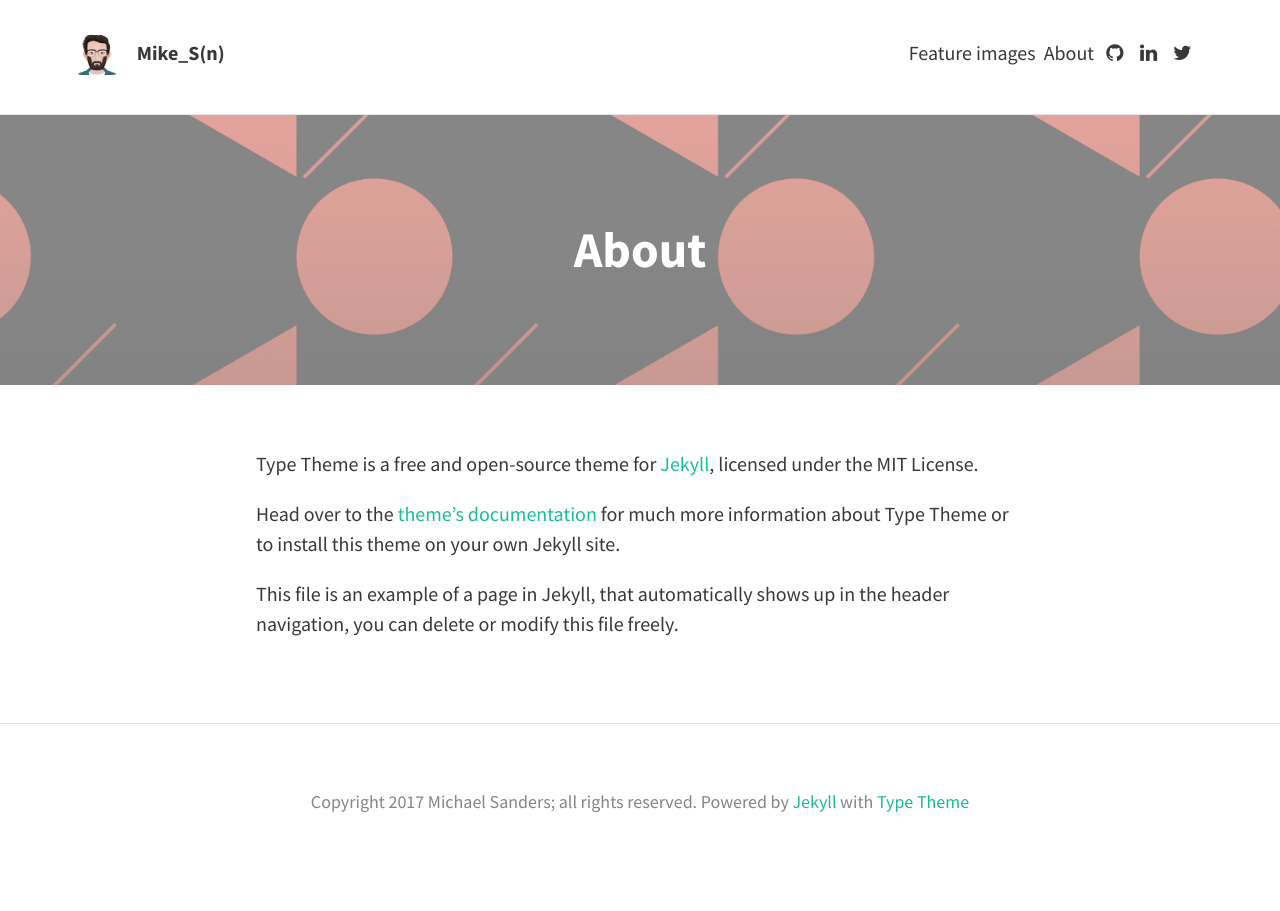
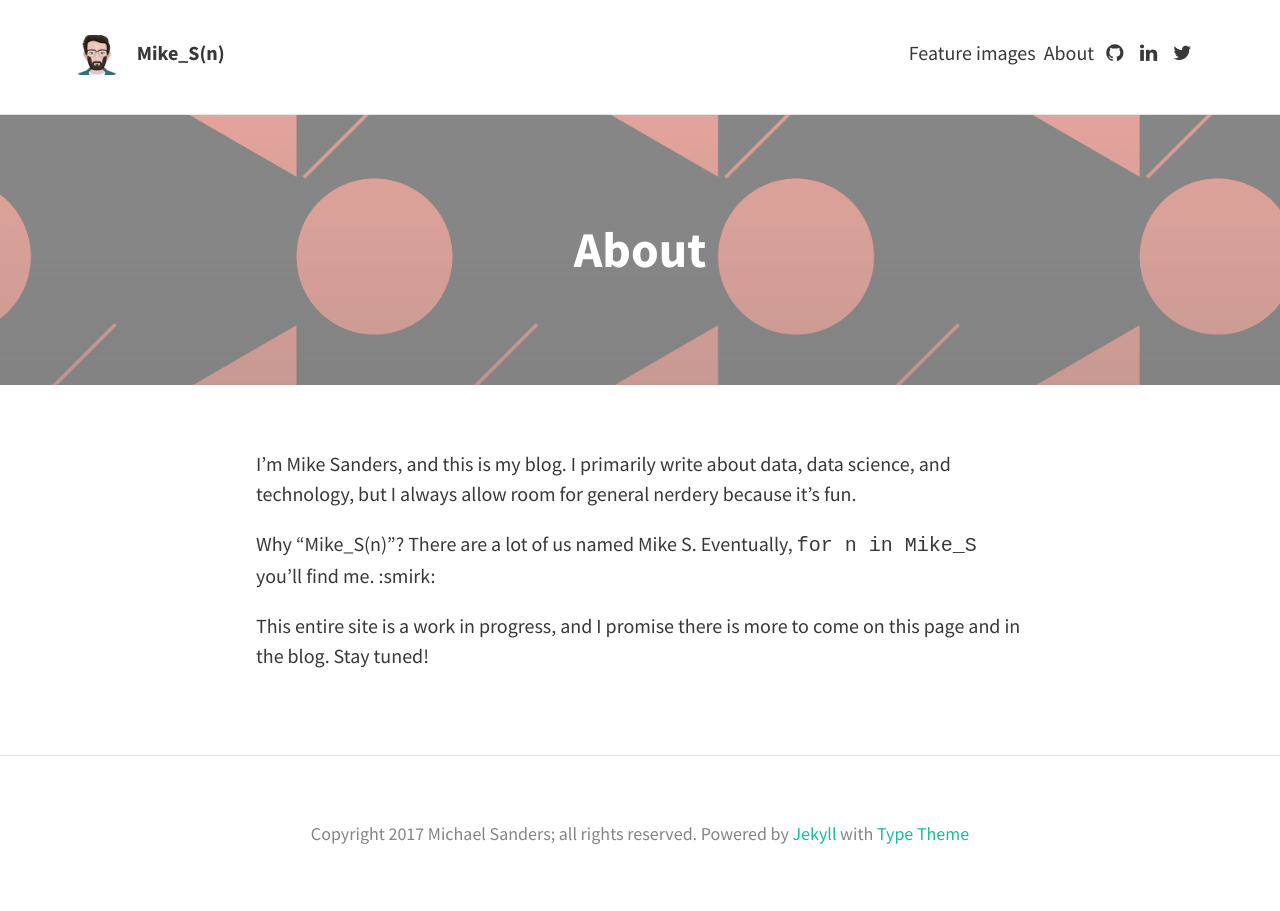
Before and after one commit to MikeS-nth/MikeS-nth.github.io, a Jekyll site: the page built from about.md, in a window 1280 px wide. Built offline with Jekyll 4.4.1, drawn with Linux system fonts in a browser that asks for light colours; nearby versions of some CDN libraries.

Commit message:
Added about page

```diff
--- a/about.md
+++ b/about.md
@@ -5,8 +5,8 @@ permalink: /about/
 feature-img: "img/sample_feature_img_2.png"
 ---
 
-Type Theme is a free and open-source theme for [Jekyll](http://jekyllrb.com/), licensed under the MIT License.
+I'm Mike Sanders, and this is my blog.  I primarily write about data, data science, and technology, but I always allow room for general nerdery because it's fun.
 
-Head over to the [theme's documentation](https://rohanchandra.github.io/project/type/) for much more information about Type Theme or to install this theme on your own Jekyll site.
+Why "Mike_S(n)"?  There are a lot of us named Mike S.  Eventually, `for n in Mike_S` you'll find me. :smirk:
 
-This file is an example of a page in Jekyll, that automatically shows up in the header navigation, you can delete or modify this file freely.
+This entire site is a work in progress, and I promise there is more to come on this page and in the blog.  Stay tuned!
```
